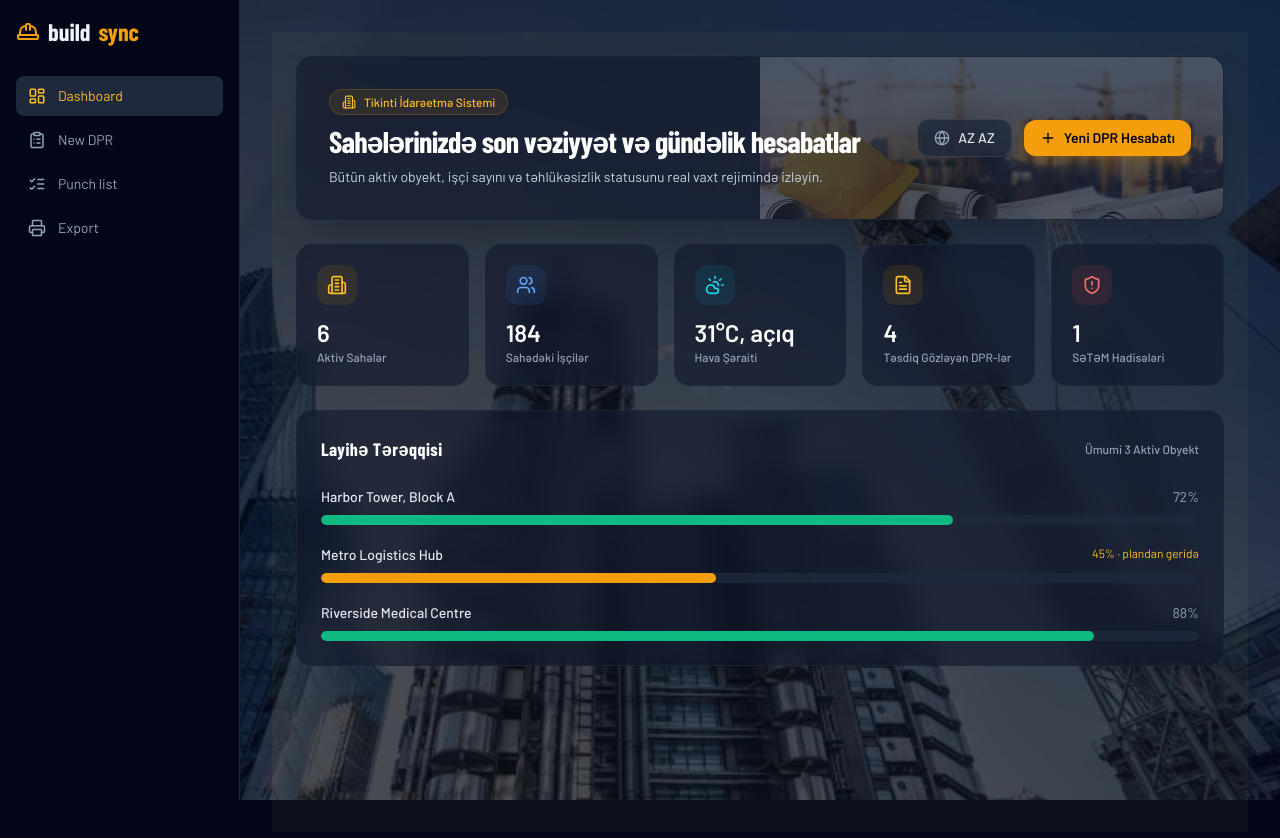
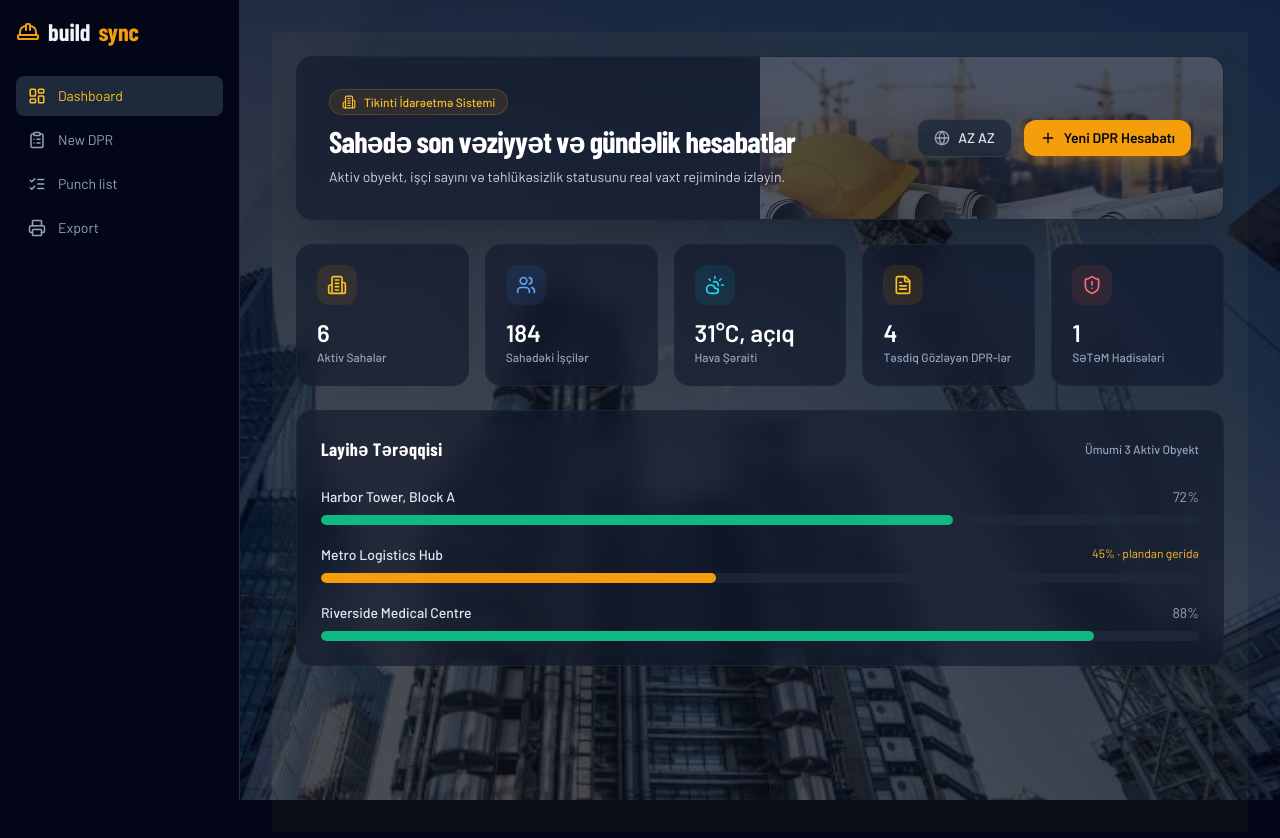
Before and after one commit to soki001/bakuwork, a Next.js app: page / in a window 1280 px wide. Shown: the top 838 px of the page. Built offline with nearby package versions, Linux system fonts and the light colour scheme.

Commit message:
Update page.tsx

```diff
--- a/app/page.tsx
+++ b/app/page.tsx
@@ -32,10 +32,10 @@ export default function Dashboard() {
                 Tikinti İdarəetmə Sistemi
               </div>
               <h1 className="text-2xl md:text-3xl font-bold tracking-tight text-white">
-                Sahələrinizdə son vəziyyət və gündəlik hesabatlar
+                Sahədə son vəziyyət və gündəlik hesabatlar
               </h1>
               <p className="text-slate-300 text-sm max-w-xl">
-                Bütün aktiv obyekt, işçi sayını və təhlükəsizlik statusunu real vaxt rejimində izləyin.
+                 Aktiv obyekt, işçi sayını və təhlükəsizlik statusunu real vaxt rejimində izləyin.
               </p>
             </div>
 
```
